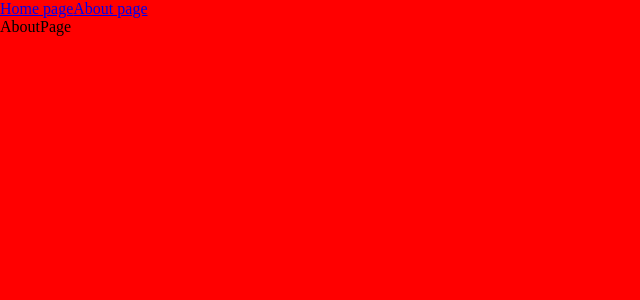
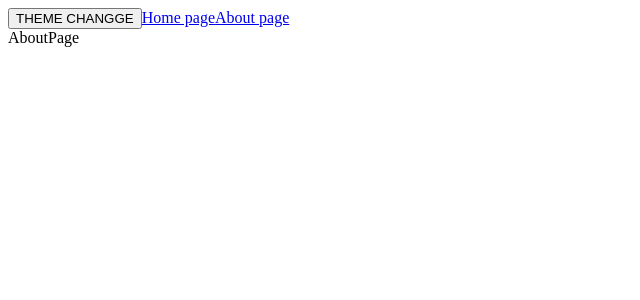
Before and after one commit to Rinzlerte/react-fromdev-toprod, a React app: page / in a window 1280 px wide. Shown: the top 300 px of the page, without its empty margins (0-640 px from the left). Built offline with nearby package versions, Linux system fonts and the light colour scheme.

Commit message:
usecontext theme and themes scss add

```diff
--- a/src/App.tsx
+++ b/src/App.tsx
@@ -3,12 +3,14 @@ import { Routes, Route, Link } from 'react-router-dom'
 import {AboutPageAsync} from './pages/AboutPage/AboutPage.async'
 import {MainPageAsync} from './pages/MainPage/MainPage.async'
 import { Suspense } from 'react'
+import { useTheme } from './theme/useTheme'
 
-import './global.scss'
 
 const App = () => {
+  const {theme, togggleTheme} = useTheme()
   return (
-    <div>
+    <div className={`app ${theme}`}>
+      <button onClick={togggleTheme}>THEME CHANGGE</button>
       <Link to={'/'}>Home page</Link>
       <Link to={'/about'}>About page</Link>
       <Suspense fallback={<div>...loading</div>}>
--- a/src/global.scss
+++ /dev/null
@@ -1,5 +0,0 @@
-*{
-    background-color: red;
-    margin: 0;
-    padding: 0;
-}
--- a/src/index.tsx
+++ b/src/index.tsx
@@ -1,7 +1,6 @@
 import { render } from 'react-dom';
 import App from './App';
 import { BrowserRouter } from 'react-router-dom';
-import './global.scss'
 
 render (
     <BrowserRouter>
--- /dev/null
+++ b/src/styles/index.scss
@@ -0,0 +1,13 @@
+@import "reset";
+@import "variables/global";
+@import "themes/normal";
+@import "themes/dark";
+
+.app {
+    font: var(--font-m);
+
+    background: var(--bg-color);
+    color: var(--primary-color);
+
+    min-height: 100vh;
+}
--- /dev/null
+++ b/src/styles/reset.scss
@@ -0,0 +1,14 @@
+* {
+    margin: 0;
+    padding: 0;
+    box-sizing: border-box;
+}
+
+input,
+button,
+textarea,
+select {
+    margin: 0;
+
+    font: inherit;
+}
--- /dev/null
+++ b/src/styles/themes/dark.scss
@@ -0,0 +1,6 @@
+.app.dark {
+    --bg-color: #090949;
+
+    --primary-color: #049604;
+    --secondary-color: #04ff04;
+}
--- /dev/null
+++ b/src/styles/themes/normal.scss
@@ -0,0 +1,6 @@
+:root {
+    --bg-color: #e8e8ea;
+
+    --primary-color: #041c65;
+    --secondary-color: #0449e0;
+}
--- /dev/null
+++ b/src/styles/variables/global.scss
@@ -0,0 +1,10 @@
+:root {
+ --font-size-m: 16px;
+ --font-line-m: 24px;
+
+ --font-size-l: 24px;
+ --font-size-l: 32px;
+
+ --font-family-main: Consolas, 'Times New Roman', Serif;
+
+}
--- /dev/null
+++ b/src/theme/ThemeContext.ts
@@ -0,0 +1,16 @@
+import { createContext } from "react";
+
+export enum Theme {
+    LIGHT = 'light',
+    DARK = 'dark'
+}
+
+export interface ThemeContextProps {
+    theme?: Theme,
+    setTheme?: (theme: Theme) => void;
+}
+
+export const ThemeContext = createContext<ThemeContextProps>({})
+
+
+export const LOCAL_STORAGE_KEY = 'theme';
--- /dev/null
+++ b/src/theme/useTheme.ts
@@ -0,0 +1,18 @@
+import { LOCAL_STORAGE_KEY, Theme, ThemeContext } from "./ThemeContext";
+import { useContext } from 'react'
+interface UseThemeResult {
+    toggleTheme : ()=> void;
+    theme: Theme
+}
+
+export function useTheme(){
+    const {theme , setTheme} = useContext(ThemeContext);
+
+    const togggleTheme =()=>{
+        const newTheme = theme === Theme.DARK ? Theme.LIGHT : Theme.DARK
+        setTheme(newTheme)
+        localStorage.setItem(LOCAL_STORAGE_KEY, newTheme);
+    }
+
+    return {theme, togggleTheme}
+}
```
Also changed, not shown: src/theme/ThemeProvider.tsx (added, +22 -0 lines).
